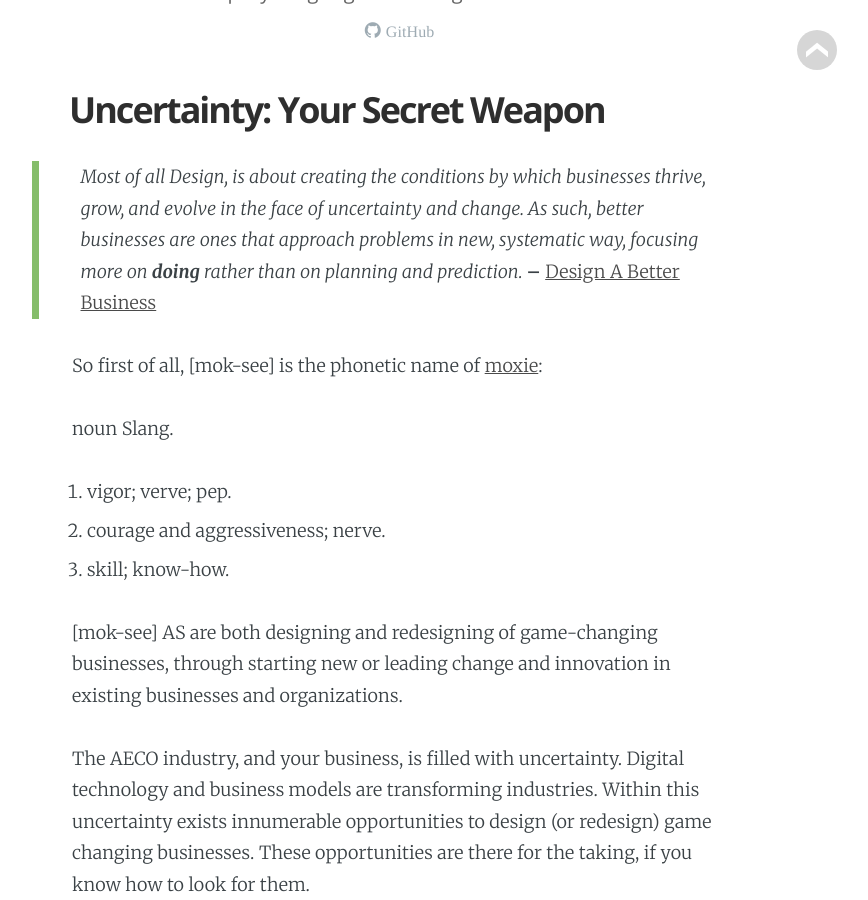
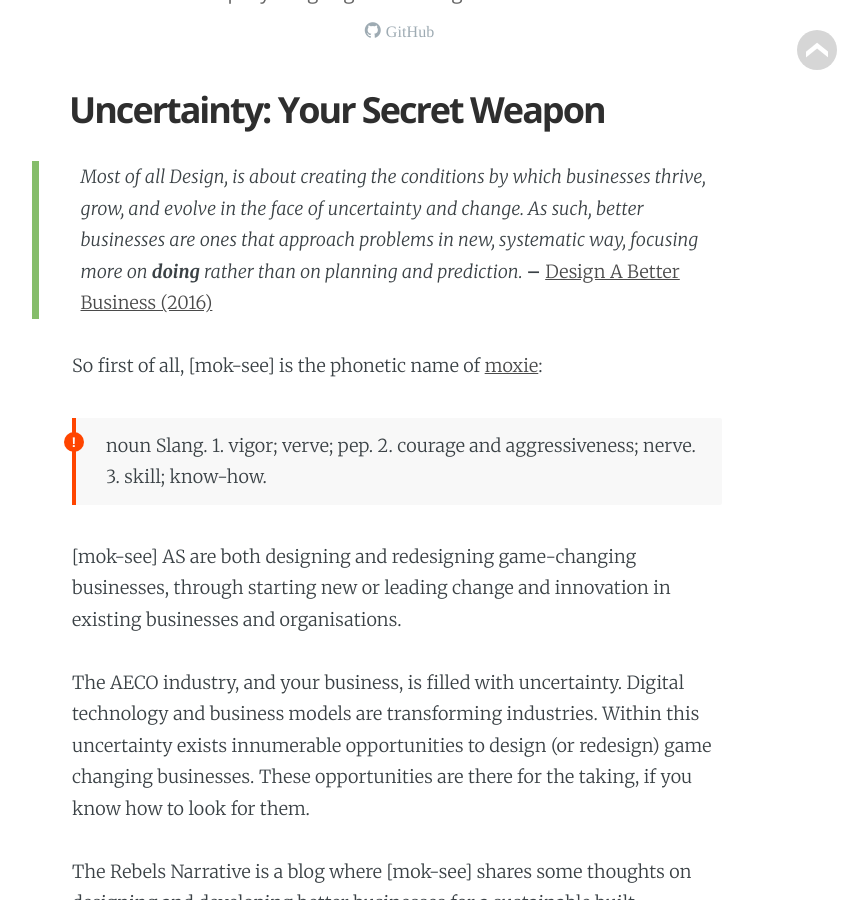
Before and after one commit to mok-see/mok-see.github.io, a Jekyll site: the page built from _pages/about-ms.md, in a window 1280 px wide and 900 px high, scrolled down 490 px. Shown: the whole window, without its empty margins (243-1111 px from the left). Built offline with Jekyll 4.4.1, drawn with Linux system fonts in a browser that asks for light colours; some web fonts are replaced; some of the changed text lies outside the part shown.

Commit message:
edited image and text

```diff
--- a/_pages/about-ms.md
+++ b/_pages/about-ms.md
@@ -12,20 +12,24 @@
 
 
 # Uncertainty: Your Secret Weapon
->Most of all Design, is about creating the conditions by which businesses thrive, grow, and evolve in the face of uncertainty and change. As such, better businesses are ones that approach problems in new, systematic way, focusing more on **doing** rather than on planning and prediction. <cite>-- [Design A Better Business](https://designabetterbusiness.com) </cite>
+>Most of all Design, is about creating the conditions by which businesses thrive, grow, and evolve in the face of uncertainty and change. As such, better businesses are ones that approach problems in new, systematic way, focusing more on **doing** rather than on planning and prediction. <cite>-- [Design A Better Business (2016)](https://designabetterbusiness.com) </cite>
 
 So first of all, [mok-see] is the phonetic name of [moxie](https://www.dictionary.com/browse/moxie):
-
+<div class="tip">
 noun Slang.
 1. vigor; verve; pep.
 2. courage and aggressiveness; nerve.
 3. skill; know-how.
+</div>
 
-[mok-see] AS are both designing and redesigning of game-changing businesses, through starting new or leading change and innovation in existing businesses and organizations.
+
+[mok-see] AS are both designing and redesigning game-changing businesses, through starting new or leading change and innovation in existing businesses and organisations.
 
 The AECO industry, and your business, is filled with uncertainty. Digital technology and business models are transforming industries. Within this uncertainty exists innumerable opportunities to design (or redesign) game changing businesses. These opportunities are there for the taking, if you know how to look for them.
 
 The Rebels Narrative is a blog where [mok-see] shares some thoughts on designing and developing better businesses for a sustainable built environment.
+
+<div class="bg-scroll" style="background-image: url('{{ "/media/img/Rendra-O-1024x444.png" | absolute_url }}')"></div>
 
 ## Designer: A Rebel With A Cause
 
@@ -33,9 +37,7 @@
 
 The cause is to work towards a sustainable built environment, through connecting technology, innovation, business and strategy.
 
-<div class="bg-scroll" style="background-image: url('{{ "/media/img/Rendra-O-1024x444.png" | absolute_url }}')"></div>
-
-This was the drive this Rebel had while co-founding Rendra AS back in 2012, bringing collaborative openBIM out of the barracks and into the field, with Rendra O (now called [StreamBIM](https://streambim.com/)).
+Rendra AS back in 2012, bringing collaborative openBIM out of the barracks and into the field, with Rendra O (now called [StreamBIM](https://streambim.com/)).
 
 <p class="github-button-container">
 <a class="github-button" href="https://github.com/mok-see" data-size="large" data-show-count="true" aria-label="Star [mok-see] on GitHub">[mok-see]</a>
```
